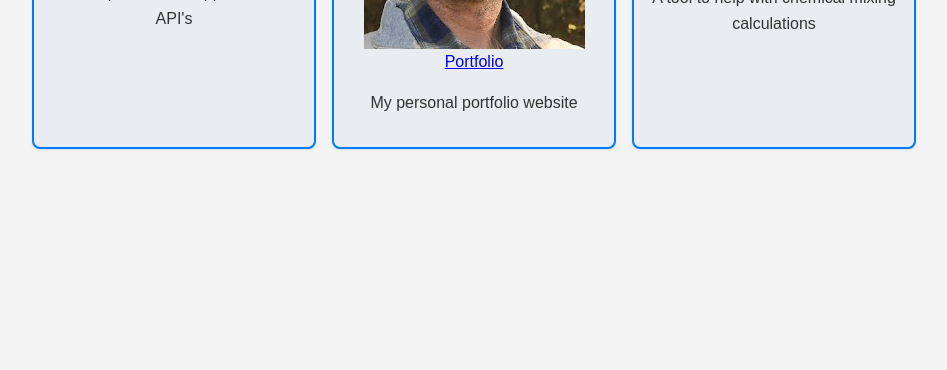
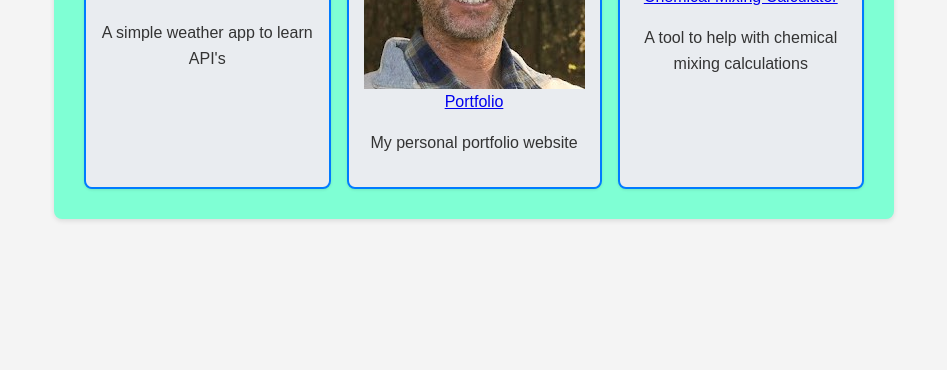
Before and after one commit to CS81Turf/CS81Turf.github.io, a plain HTML site: page projects.html in a window 1280 px wide. Shown: the part 430-800 px from the top of the page, without its empty margins (166-1113 px from the left). Drawn offline with Linux system fonts and the light colour scheme.

Commit message:
added class of container to main on projects.html

```diff
--- a/css/styles.css
+++ b/css/styles.css
@@ -149,3 +149,19 @@ h2 {
   text-align: center;
   transition: transform 0.2s ease;
 }
+
+    @media (min-width: 600px) {
+        .container {
+        display: flex;
+        flex-direction: column;
+        justify-content: center;
+        align-items: center;
+        background-color: hotpink;
+        }
+    }
+
+    @media (min-width: 1024px) {
+        .container {
+        background-color: aquamarine;
+        }
+    }
--- a/projects.html
+++ b/projects.html
@@ -7,7 +7,7 @@
     <title>Document</title>
   </head>
   <body>
-    <main>
+    <main class="container">
       <h1 class="projects-header">MY PROJECTS<button class="back-btn" onclick="window.location.href='index.html'">Back Home</button>
       </h1>
 
```
